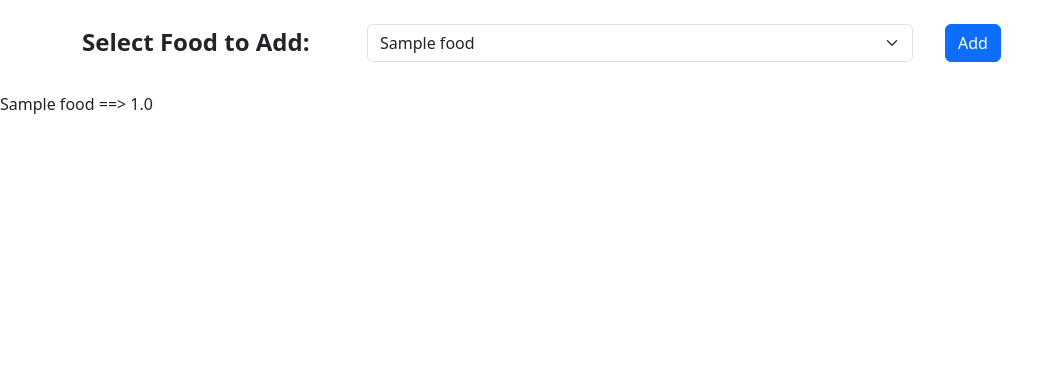
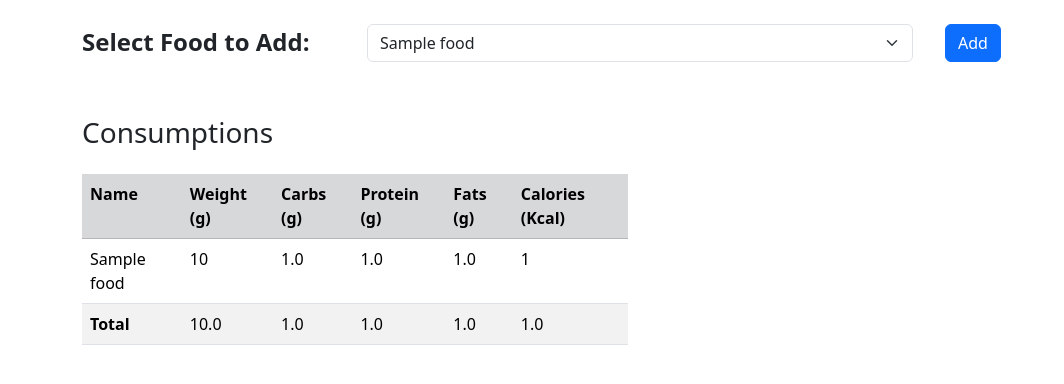
Before and after one commit to prateekkumaroriginal/CalorieCounter, a Django app: page / in a window 1280 px wide. Shown: the top 384 px of the page, without its empty margins (0-1064 px from the left). Run offline with Django 4.2, Linux system fonts and the light colour scheme; a user stored in the database is signed in; tables that the repository leaves empty hold one stand-in row (values such as "Sample post").

Commit message:
Create Table

```diff
--- a/calorie_counter/counter/templates/counter/index.html
+++ b/calorie_counter/counter/templates/counter/index.html
@@ -36,11 +36,63 @@
                 </form>
             </div>
         </div>
+
+        <div class="row">
+            <div class="col-md-6">
+                <h3 class="my-4">Consumptions</h3>
+                <table class="table table-striped" id="table">
+                    <tr class="table-secondary">
+                        <th>Name</th>
+                        <th>Weight (g)</th>
+                        <th>Carbs (g)</th>
+                        <th>Protein (g)</th>
+                        <th>Fats (g)</th>
+                        <th>Calories (Kcal)</th>
+                    </tr>
+
+                    {% for food in consumed_foods %}
+                    <tr>
+                        <td>{{food.food_consumed.name}}</td>
+                        <td>{{food.food_consumed.weight}}</td>
+                        <td>{{food.food_consumed.carbs}}</td>
+                        <td>{{food.food_consumed.protein}}</td>
+                        <td>{{food.food_consumed.fats}}</td>
+                        <td>{{food.food_consumed.calories}}</td>
+                    </tr>
+                    {% endfor %}
+
+                    <tr>
+                        <td><b>Total</b></td>
+                        <td id="total-weight"></td>
+                        <td id="total-carbs"></td>
+                        <td id="total-protein"></td>
+                        <td id="total-fats"></td>
+                        <td id="total-calories"></td>
+                    </tr>
+
+                </table>
+            </div>
+        </div>
     </div>
 
-    {% for food in consumed_foods %}
-    {{food.food_consumed.name}} ==> {{food.food_consumed.carbs}} <br />
-    {% endfor %}
 </body>
+<script>
+    let table = document.getElementById('table')
+    let weight=0, carbs=0, protein=0, fats=0, calories = 0
 
+    for (let i=1; i<table.rows.length-1; i++){
+        weight += parseFloat(table.rows[i].cells[1].innerHTML);
+        carbs += parseFloat(table.rows[i].cells[2].innerHTML);
+        protein += parseFloat(table.rows[i].cells[3].innerHTML);
+        fats += parseFloat(table.rows[i].cells[4].innerHTML);
+        calories += parseFloat(table.rows[i].cells[5].innerHTML);
+    }
+
+    document.getElementById('total-weight').innerHTML = weight.toFixed(1)
+    document.getElementById('total-carbs').innerHTML = carbs.toFixed(1)
+    document.getElementById('total-protein').innerHTML = protein.toFixed(1)
+    document.getElementById('total-fats').innerHTML = fats.toFixed(1)
+    document.getElementById('total-calories').innerHTML = calories.toFixed(1)
+
+</script>
 </html>
```
